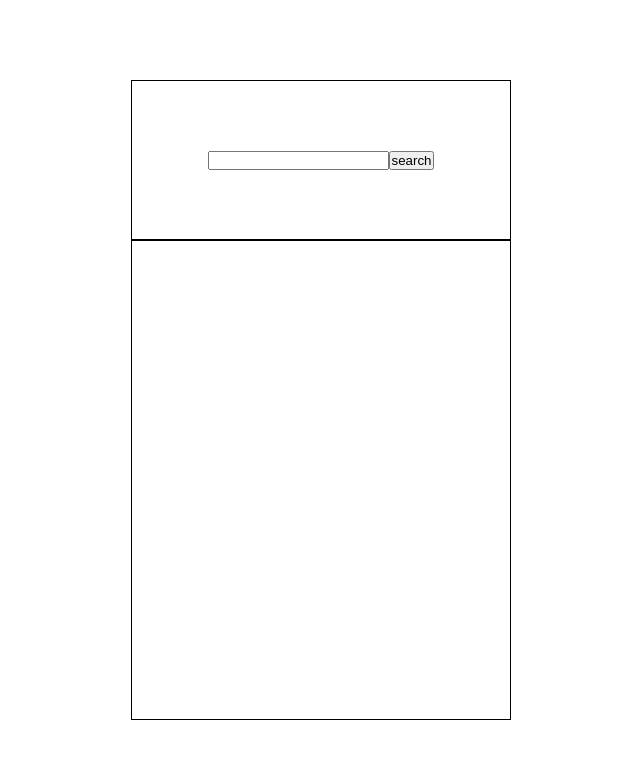
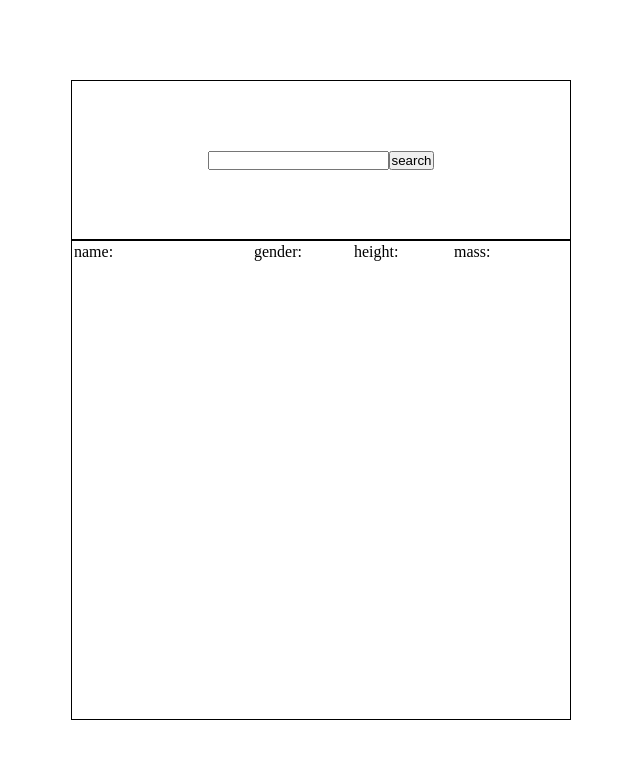
Before and after one commit to GrigorevVic/RSS-React-2024Q3, a React (Vite) app: page / in a window 1280 px wide. Shown: the top 758 px of the page, without its empty margins (319-959 px from the left). Built offline with nearby package versions, Linux system fonts and the light colour scheme; no server answers.

Commit message:
feat: implement data rendering

```diff
--- a/package.json
+++ b/package.json
@@ -18,7 +18,7 @@
   },
   "lint-staged": {
     "*.(ts,tsx,js,jsx)": [
-      "npm run prettier",
+      "npx prettier --write",
       "npm run lint:fix"
     ]
   },
--- a/src/App.css
+++ b/src/App.css
@@ -19,13 +19,27 @@
   display: flex;
   justify-content: center;
   align-items: center;
-  min-width: 380px;
+  min-width: 500px;
   height: 20%;
   border: 1px solid black;
 }
 
 .bottom-block {
-  min-width: 380px;
+  min-width: 500px;
   height: 60%;
   border: 1px solid black;
 }
+
+.card {
+  display: flex;
+}
+
+.name {
+  width: 180px;
+  padding: 2px;
+}
+
+.info {
+  width: 100px;
+  padding: 2px;
+}
--- a/src/App.tsx
+++ b/src/App.tsx
@@ -2,7 +2,7 @@ import React from 'react';
 import Search from './components/Search';
 
 import './App.css';
-12;
+
 class App extends React.Component {
   render() {
     return (
--- a/src/components/Search.module.css
+++ b/src/components/Search.module.css
@@ -4,3 +4,7 @@
   margin: 5px 0;
   border: 1px solid teal;
 }
+
+.card {
+  color: red;
+}
--- a/src/components/Search.tsx
+++ b/src/components/Search.tsx
@@ -3,38 +3,50 @@ import axios from 'axios';
 
 import './Search.module.css';
 
-interface searchString {
+interface SearchString {
   searchStr: string;
+  peoples: PeopleData[];
 }
-12;
+
+interface PeopleData {
+  name: string;
+  gender: string;
+  height: string;
+  mass: string;
+}
+
 class Search extends React.Component {
   constructor(props: object) {
     super(props);
+
     this.state = {
-      searchStr: ''
-    } as searchString;
+      searchStr: '',
+      peoples: [{ name: '' }]
+    } as SearchString;
 
     if (localStorage.search) {
-      this.state = { searchStr: localStorage.search };
+      this.state = { searchStr: localStorage.search, peoples: [{ name: '' }] };
     }
   }
 
+  async componentDidMount() {
+    const { searchStr } = this.state as SearchString;
+    const response = await axios.get(`https://swapi.dev/api/people/?search=${searchStr}`);
+    const peoples = response.data.results;
+    console.log(peoples);
+    this.setState({ peoples });
+  }
+
   render() {
-    const { searchStr } = this.state as searchString;
+    console.log('hi');
+    const { searchStr, peoples } = this.state as SearchString;
+    console.log('***', this.state);
 
     const getData = async (data: string) => {
       const response = await axios.get(`https://swapi.dev/api/people/?search=${data}`);
-      return response.data.results;
+      const peoples = response.data.results;
+      this.setState({ peoples });
     };
-
-    if (searchStr === '') {
-      const f = async () => {
-        const data = await getData('');
-        return data;
-      };
-
-      console.log(f(), '***');
-    }
 
     return (
       <div className="wrapper">
@@ -50,16 +62,25 @@ class Search extends React.Component {
             />
             <button
               onClick={async () => {
-                const { searchStr } = this.state as searchString;
+                const { searchStr } = this.state as SearchString;
                 localStorage.setItem('search', searchStr);
-                const data = await getData(searchStr);
-                console.log(data);
+                this.setState({ searchStr });
+                await getData(searchStr);
               }}>
               search
             </button>
           </div>
         </div>
-        <div className="bottom-block"></div>
+        <div className="bottom-block">
+          {peoples.map((people: PeopleData) => (
+            <div className="card" key={people.name}>
+              <p className="name">name: {people.name}</p>
+              <p className="info"> gender: {people.gender}</p>
+              <p className="info">height: {people.height}</p>
+              <p className="info">mass: {people.mass}</p>
+            </div>
+          ))}
+        </div>
       </div>
     );
   }
```
